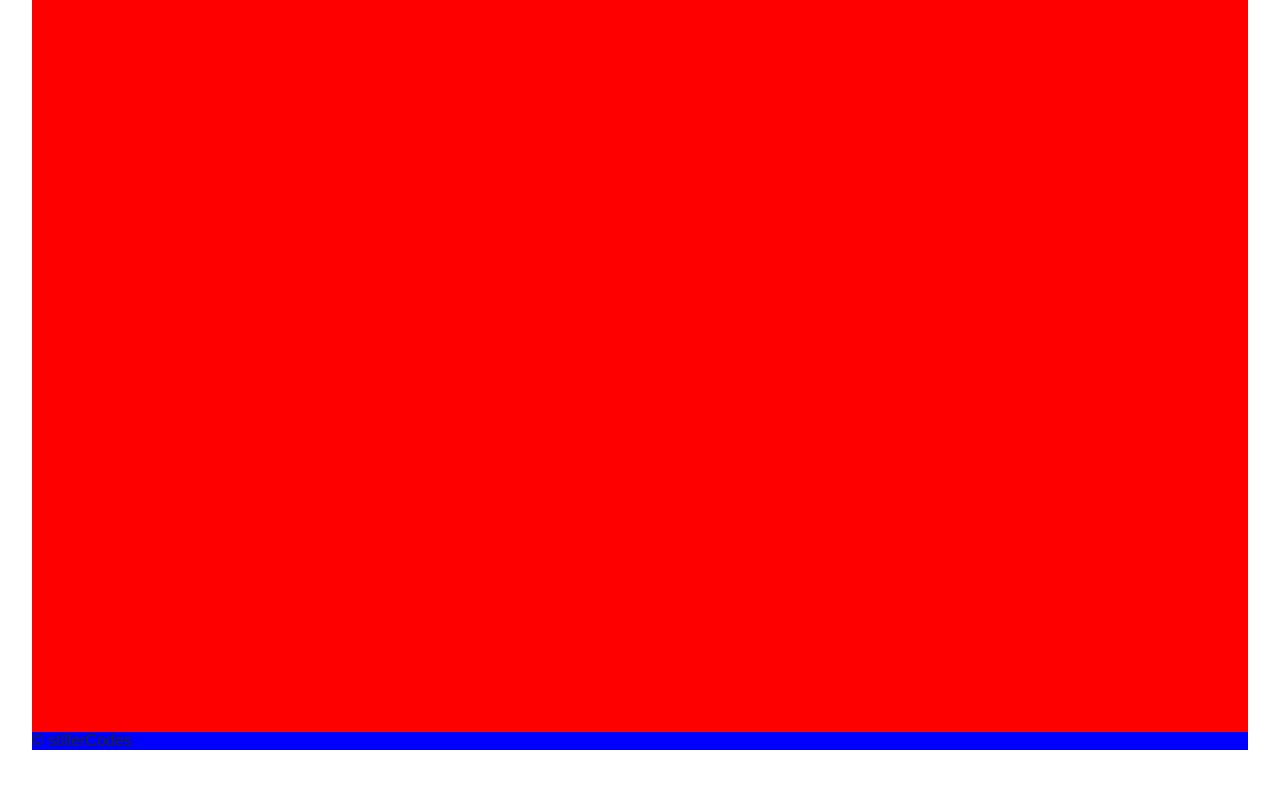
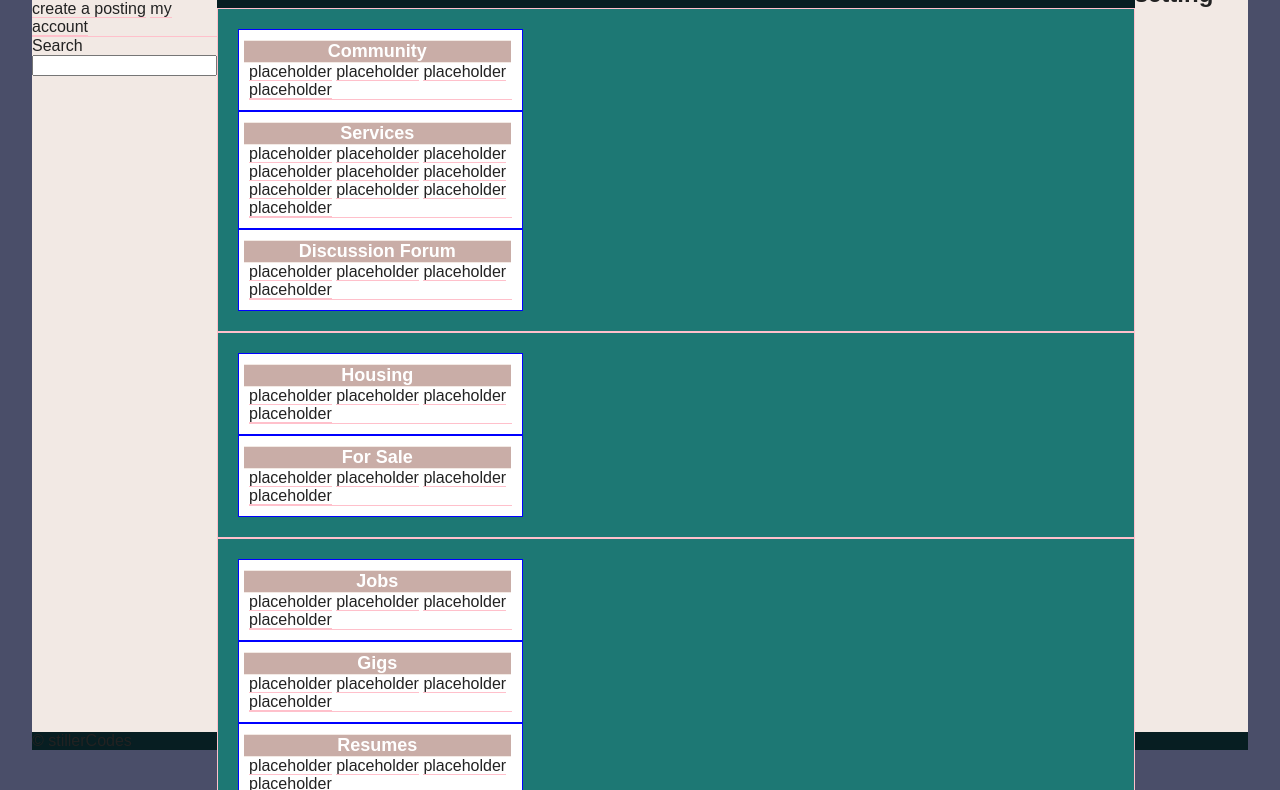
Before and after one commit to LyssaStiller/clones, a plain HTML site: page craigslist/index.html in a window 1280 px wide. Shown: the part 168-958 px from the top of the page. Before the commit the page ends 926 px from the top, so only its background shows below. Drawn offline with Linux system fonts and the light colour scheme.

Commit message:
layout halfway there

```diff
--- a/craigslist/index.html
+++ b/craigslist/index.html
@@ -11,9 +11,119 @@
     <div class="container">
       <div class="sidebar">
         <h2>sidebar</h2>
+        <ul>
+          <li>create a posting</li>
+          <li>my account</li>
+        </ul>
+        <form action="#" method="GET">
+          <label for="search">Search</label>
+          <input id="search "type="textarea">
+        </form>
       </div>
       <main>
-        <h2>Main info</h2>
+        <div class="header">
+          <h2>Main Info</h2>
+        </div>
+        <div class="mainInfo">
+            <div class="community">
+
+                <div class="menu">
+                  <legend>Community</legend>
+                  <ul>
+                    <li>placeholder</li>
+                    <li>placeholder</li>
+                    <li>placeholder</li>
+                    <li>placeholder</li>
+                  </ul>
+                </div>
+
+                <div class="menu">
+                    <legend>Services</legend>
+                    <ul>
+                      <li>placeholder</li>
+                      <li>placeholder</li>
+                      <li>placeholder</li>
+                      <li>placeholder</li>
+                      <li>placeholder</li>
+                      <li>placeholder</li>
+                      <li>placeholder</li>
+                      <li>placeholder</li>
+                      <li>placeholder</li>
+                      <li>placeholder</li>
+                    </ul>
+                </div>
+
+                <div class="menu">
+                    <legend>Discussion Forum</legend>
+                    <ul>
+                      <li>placeholder</li>
+                      <li>placeholder</li>
+                      <li>placeholder</li>
+                      <li>placeholder</li>
+                    </ul>
+                </div>
+            </div>
+
+            <div class="housing">
+
+              <div class="menu">
+                  <legend>Housing</legend>
+                  <ul>
+                    <li>placeholder</li>
+                    <li>placeholder</li>
+                    <li>placeholder</li>
+                    <li>placeholder</li>
+                  </ul>
+              </div>
+
+              <div class="menu">
+                  <legend>For Sale</legend>
+                  <ul>
+                    <li>placeholder</li>
+                    <li>placeholder</li>
+                    <li>placeholder</li>
+                    <li>placeholder</li>
+                  </ul>
+              </div>
+            </div>
+
+            <div class="jobs">
+
+              <div class="menu">
+                <legend>Jobs</legend>
+                <ul>
+                  <li>placeholder</li>
+                  <li>placeholder</li>
+                  <li>placeholder</li>
+                  <li>placeholder</li>
+                </ul>
+              </div>
+
+              <div class="menu">
+                <legend>Gigs</legend>
+                <ul>
+                  <li>placeholder</li>
+                  <li>placeholder</li>
+                  <li>placeholder</li>
+                  <li>placeholder</li>
+                </ul>
+              </div>
+
+              <div class="menu">
+                <legend>Resumes</legend>
+                <ul>
+                  <li>placeholder</li>
+                  <li>placeholder</li>
+                  <li>placeholder</li>
+                  <li>placeholder</li>
+                </ul>
+              </div>
+            </div>
+
+        </div>
+
+
+
       </main>
       <div class="language">
         <h2>Language setting</h2>
--- a/craigslist/script.js
+++ b/craigslist/script.js
@@ -0,0 +1,4 @@
+var community = ["activities", "artists", "childcare", "classes",
+"events",  "general", "groups", "local news", "lost+found",
+"missed connections", "musicians", "pets",
+"politics",  "rants & raves", "rideshare", "volunteers"]
--- a/craigslist/styles.css
+++ b/craigslist/styles.css
@@ -1,5 +1,5 @@
 body {
-  background: white;
+  background: #4a4e69;
   color: #222;
   font-family: "Arial", sans-serif;
 }
@@ -7,30 +7,122 @@ body {
 .container {
   display: flex;
   flex-direction: row;
-  background: red;
   width: 95vw;
   height: 100vh;
   margin: auto;
-  justify-content: space-around;
+  justify-content: space-between;
 }
 
 .sidebar,
-main,
+.language,
+main {
+  display: flex;
+  flex-direction: column;
+}
+
+.sidebar,
 .language {
+  background-color: #f2e9e4;
+}
+
+main {
   display: flex;
+  flex-grow: 5;
+  background: white;
+  flex-direction: column;
+  height: 100vh;
+}
+
+.header {
+  margin: auto;
+  font-size: large;
+  background-color: #071e22;
+  color: #fff;
+  display: block;
+  width: 100%;
+  text-align: center;
 }
 
 
+
+.mainInfo {
+  display: flex;
+  flex-direction: row;
+  flex-wrap: wrap;
+  justify-content: space-around;
+  flex-grow: 4;
+}
+
+
+
+.community,
+.housing,
+.jobs {
+  padding: 20px;
+  background: #1d7874;
+  display: flex;
+  flex-direction: column;
+  justify-content: space-between;
+  /* background-color: #c9ada7; */
+  border: 1px pink solid;
+  max-height: 82vh;
+
+}
+
+.menu {
+  border: blue 1px solid;
+  display: flex;
+  flex-direction: row;
+  background-color: white;
+  padding: 10px;
+  flex-wrap: wrap;
+  max-width: 30%;
+}
+
+.housing {
+  flex-grow: 2;
+}
+
+.jobs {
+  flex-grow: 1;
+}
+
+legend {
+  font-size: large;
+  font-weight: bold;
+  background-color: #c9ada7;
+  /* background-color: #071e22; */
+  color: #fff;
+  width: 100%;
+  margin: 0 -5px;
+  text-align: center;
+  border-top: 1px #f2e9e4 solid;
+  border-bottom: 1px #f2e9e4 solid;
+}
 
 
 h1 {
   text-align: center;
   padding: 10px;
   display: block;
+  color: white;
+}
+
+ul, li {
+  list-style: none;
+  list-style-type: none;
+  list-style-position: inside;
+  margin: 0;
+  padding: 0;
+  border-bottom: 1px pink solid;
+  flex-wrap: wrap;
+  display: inline;
+
+
 }
 
 footer {
-  background: blue;
+  background-color: #071e22;
   margin: auto;
   width: 95vw;
 }
```
